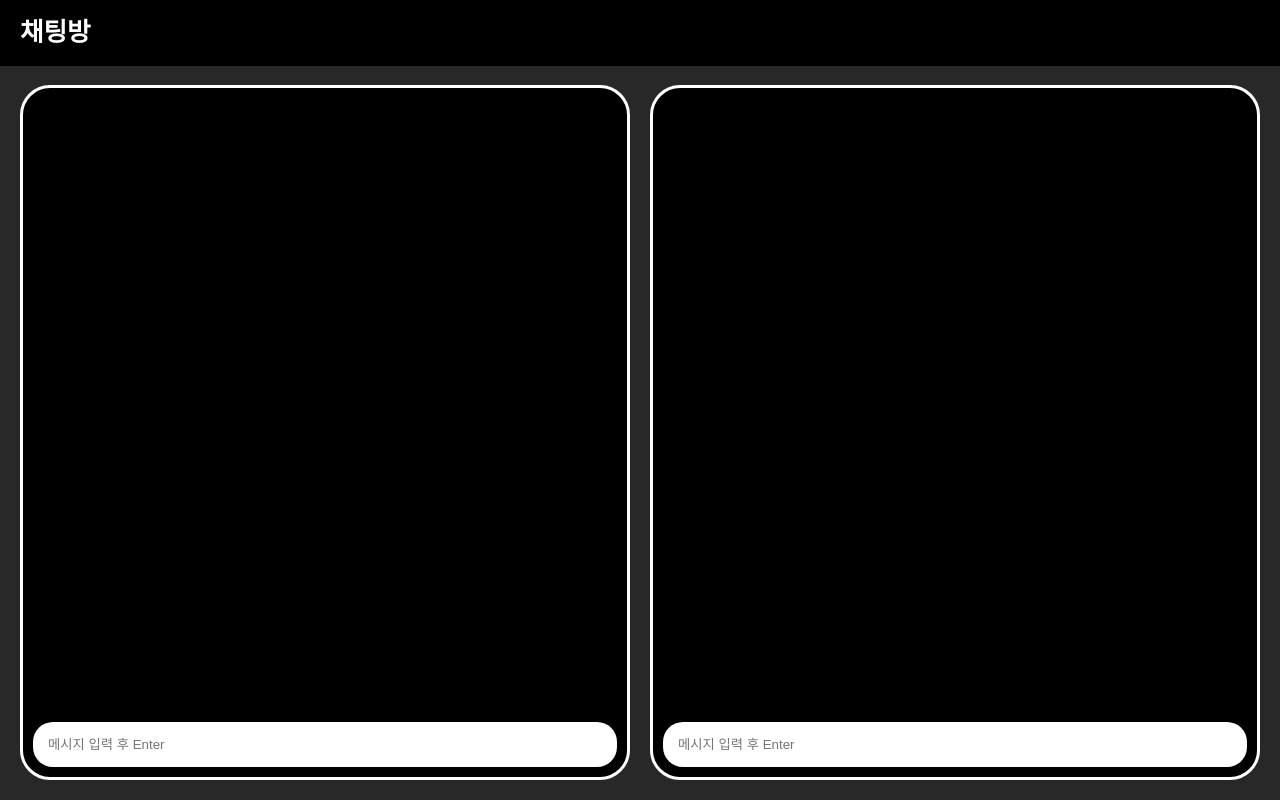
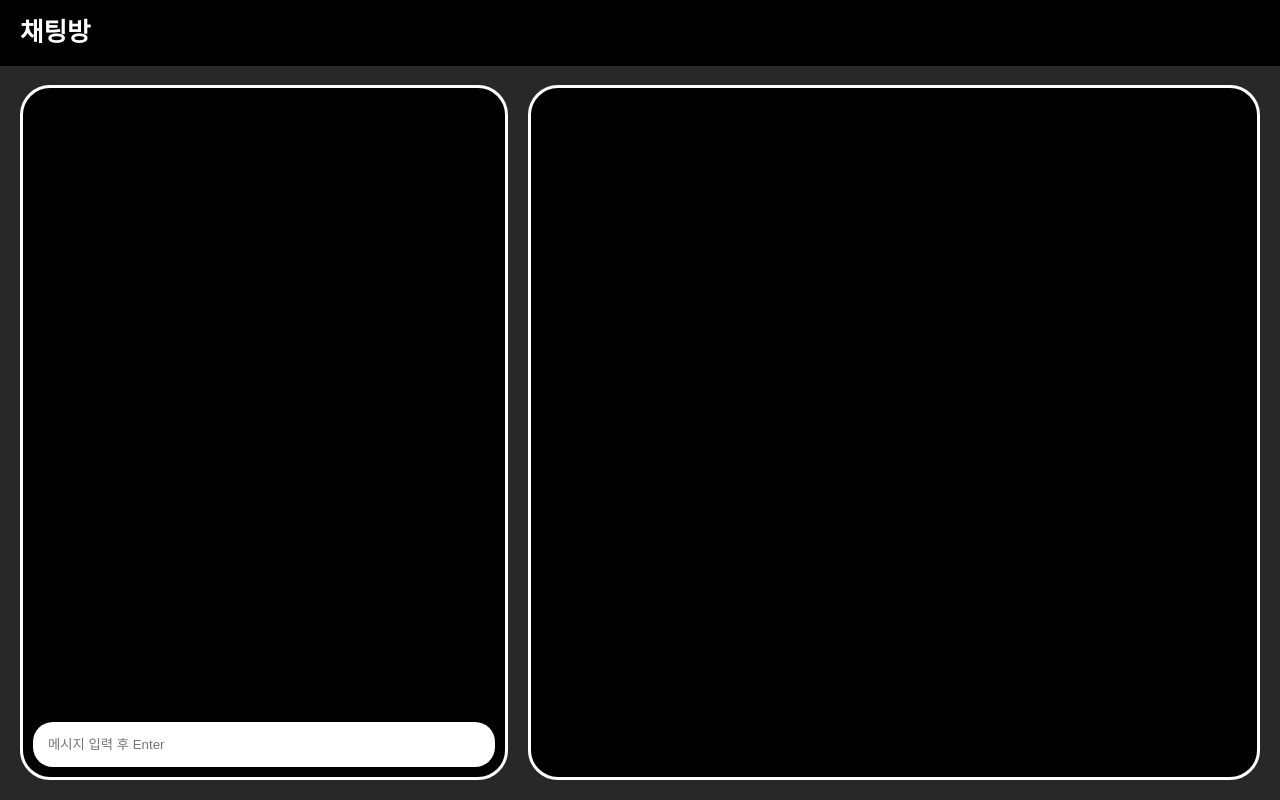
Before and after one commit to yeodahui/chatbox, a React (Create React App) app: page / in a window 1280 px wide. Built offline with nearby package versions, Linux system fonts and the light colour scheme.

Commit message:
추가: 채팅방목록 컴포넌트 생성

```diff
--- a/src/components/ChatArea.jsx
+++ b/src/components/ChatArea.jsx
@@ -1,12 +1,13 @@
 import React from "react";
 import styled from "styled-components";
-import Chatroom from "./ChatRoom";
+import ChatRoom from "./ChatRoom";
+import ChatList from "./ChatList";
 
 const ChatArea = () => {
   return (
     <StyledArea>
-      <Chatroom />
-      <Chatroom />
+      <ChatRoom />
+      <ChatList />
     </StyledArea>
   );
 };
@@ -16,6 +17,7 @@ const StyledArea = styled.section`
   height: 100vh;
   padding: 85px 20px 20px;
   display: flex;
+  flex-wrap: wrap;
   gap: 20px;
   align-items: center;
   justify-content: center;
--- /dev/null
+++ b/src/components/ChatList.jsx
@@ -0,0 +1,27 @@
+import axios from "axios";
+import React, { useEffect, useState } from "react";
+import styled from "styled-components";
+
+const ChatList = () => {
+  return (
+    <StyledChatRoom>
+      <div className="cont-content">채팅목록</div>
+    </StyledChatRoom>
+  );
+};
+
+const StyledChatRoom = styled.div`
+  height: 100%;
+  padding: 10px;
+  position: relative;
+  flex: 3 1 600px;
+  display: flex;
+  flex-direction: column;
+
+  overflow: hidden;
+  background-color: black;
+  border-radius: 30px;
+  border: 3px solid white;
+`;
+
+export default ChatList;
--- a/src/components/ChatRoom.jsx
+++ b/src/components/ChatRoom.jsx
@@ -20,7 +20,7 @@ const StyledChatRoom = styled.div`
   height: 100%;
   padding: 10px;
   position: relative;
-  flex: 1 1 0;
+  flex: 2 1 400px;
   display: flex;
   flex-direction: column;
 
```
